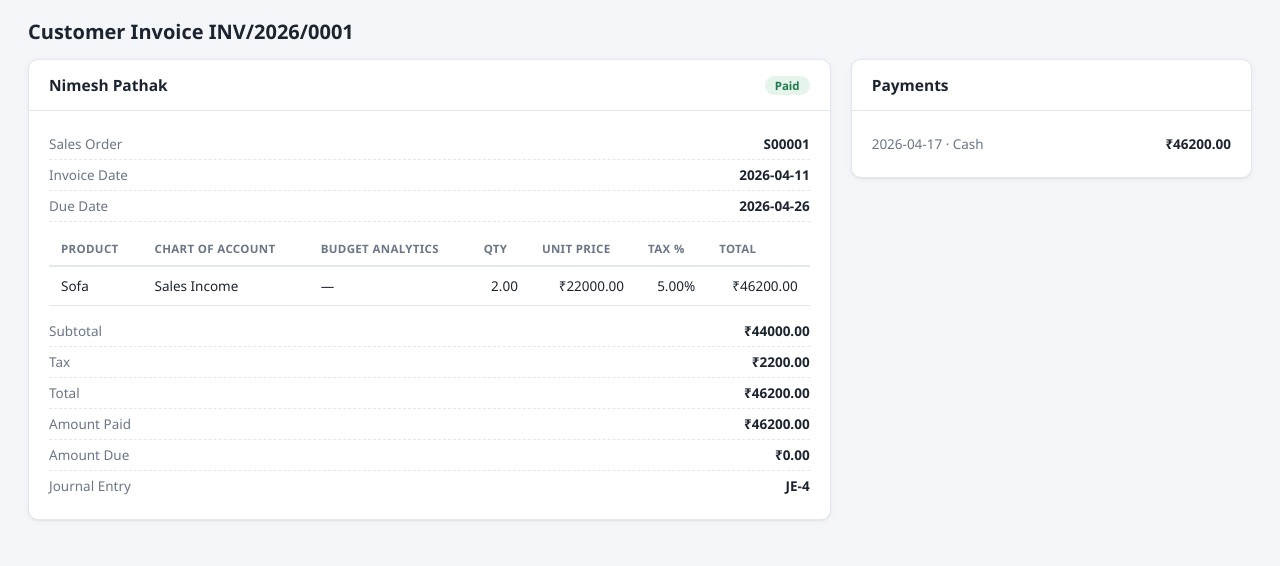
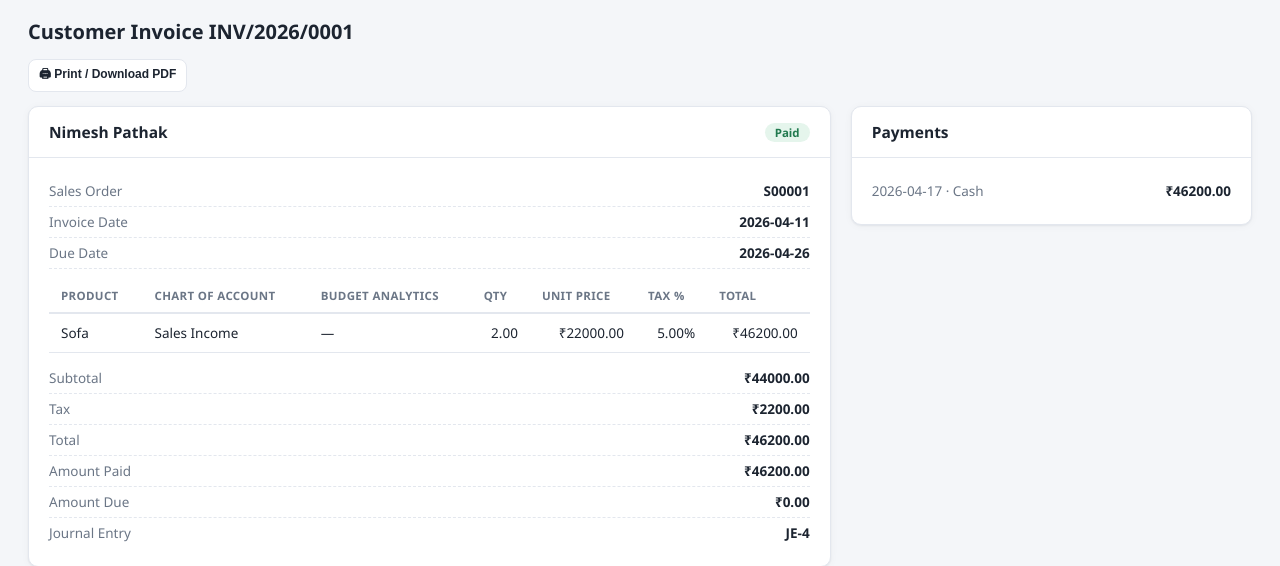
Before and after one commit to Manish010204/urban-furniture-accounting, a FastAPI app: page /sales/invoices/1 in a window 1280 px wide. Shown: the part 60-626 px from the top of the page. Run offline with FastAPI, Linux system fonts and the light colour scheme; the visitor is signed in with stand-in values (Sample User, id 1).

Commit message:
Add Print/Download PDF to Vendor Bill and Customer Invoice pages
Reuses the @media print stylesheet and print-header pattern already
built for the Balance Sheet/P&L/Budget Report pages: a Print button
that hides the nav and action buttons and shows a clean header with
the document number, counterparty, and generation timestamp. Choosing
"Save as PDF" in the browser's print dialog gives a real downloadable
bill/invoice with no new dependency.

Verified: full 107-test suite green, plus a manual check that both
pages render the print header and button correctly.

Co-Authored-By: Claude Sonnet 5 <noreply@anthropic.com>

```diff
--- a/app/routers/purchases.py
+++ b/app/routers/purchases.py
@@ -1,4 +1,4 @@
-from datetime import date, timedelta
+from datetime import date, datetime, timedelta
 from decimal import Decimal
 from itertools import zip_longest
 
@@ -245,6 +245,7 @@ def bill_detail(bill_id: int, request: Request,
         return RedirectResponse(url="/?error=You+can+only+view+your+own+bills", status_code=303)
     return templates.TemplateResponse(request, "purchases/bill_detail.html", {
         "request": request, "user": user, "active": "purchases", "bill": bill,
+        "generated_at": datetime.now().strftime("%d %b %Y, %I:%M %p"),
     })
 
 
--- a/app/routers/sales.py
+++ b/app/routers/sales.py
@@ -1,4 +1,4 @@
-from datetime import date, timedelta
+from datetime import date, datetime, timedelta
 from decimal import Decimal
 from itertools import zip_longest
 
@@ -227,6 +227,7 @@ def invoice_detail(invoice_id: int, request: Request,
         return RedirectResponse(url="/?error=You+can+only+view+your+own+invoices", status_code=303)
     return templates.TemplateResponse(request, "sales/invoice_detail.html", {
         "request": request, "user": user, "active": "sales", "invoice": invoice,
+        "generated_at": datetime.now().strftime("%d %b %Y, %I:%M %p"),
     })
 
 
--- a/app/templates/sales/invoice_detail.html
+++ b/app/templates/sales/invoice_detail.html
@@ -2,6 +2,13 @@
 {% block title %}{{ invoice.number }}{% endblock %}
 {% block heading %}Customer Invoice {{ invoice.number }}{% endblock %}
 {% block content %}
+<div class="toolbar">
+  <button class="btn small" type="button" onclick="window.print()">🖨 Print / Download PDF</button>
+</div>
+<div class="print-header">
+  <h1>Urban Furniture — Customer Invoice {{ invoice.number }}</h1>
+  <div class="print-meta">{{ invoice.customer.name }} · Generated {{ generated_at }}</div>
+</div>
 <div class="grid-2">
   <div class="panel">
     <div class="panel-header">
```
Also changed, not shown: app/templates/purchases/bill_detail.html (+7 -0 lines).
